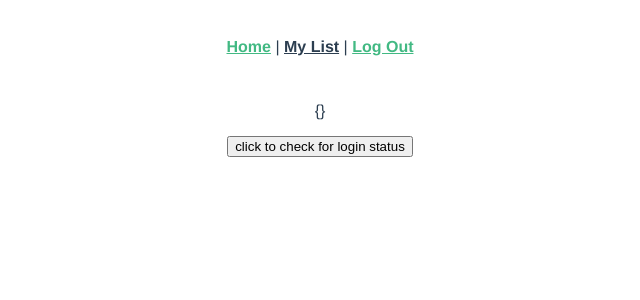
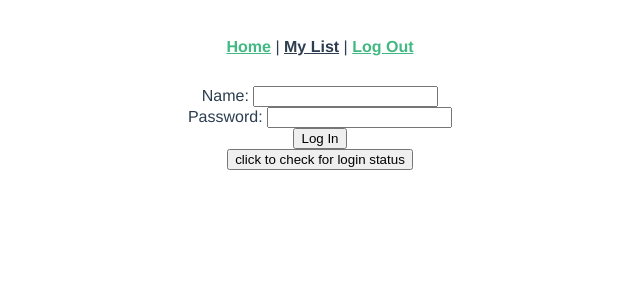
Before and after one commit to dave-ryan/secret-santa-public-fontend, a Vue app: page / in a window 1280 px wide. Shown: the top 300 px of the page, without its empty margins (320-960 px from the left). Built offline with nearby package versions, Linux system fonts and the light colour scheme.

Commit message:
configured more for single page

```diff
--- a/src/views/About.vue
+++ /dev/null
@@ -1,5 +0,0 @@
-<template>
-  <div class="about">
-    <h1>This is an about page</h1>
-  </div>
-</template>
--- a/src/views/Home.vue
+++ b/src/views/Home.vue
@@ -9,9 +9,14 @@
       </div>
     </div>
 
-    <p>
-      {{ inputParams }}
-    </p>
+    <div>
+      <div>Name: <input type="text" v-model="inputParams.name" /></div>
+      <div>Password: <input type="text" v-model="inputParams.password" /></div>
+      <div>
+        <button @click="logIn()">Log In</button>
+      </div>
+    </div>
+
     <button @click="this.$root.checkIfLoggedIn()">
       click to check for login status
     </button>
@@ -29,6 +34,15 @@ export default {
     };
   },
   methods: {
+    logIn: function () {
+      axios.post("/sessions", this.inputParams).then((response) => {
+        axios.defaults.headers.common["Authorization"] =
+          "Bearer " + response.data.jwt;
+        localStorage.setItem("jwt", response.data.jwt);
+        this.$emit("logged-in", true);
+        console.log("Logged in!");
+      });
+    },
     getUsers: function () {
       axios
         .get("http://localhost:3000/users")
```
